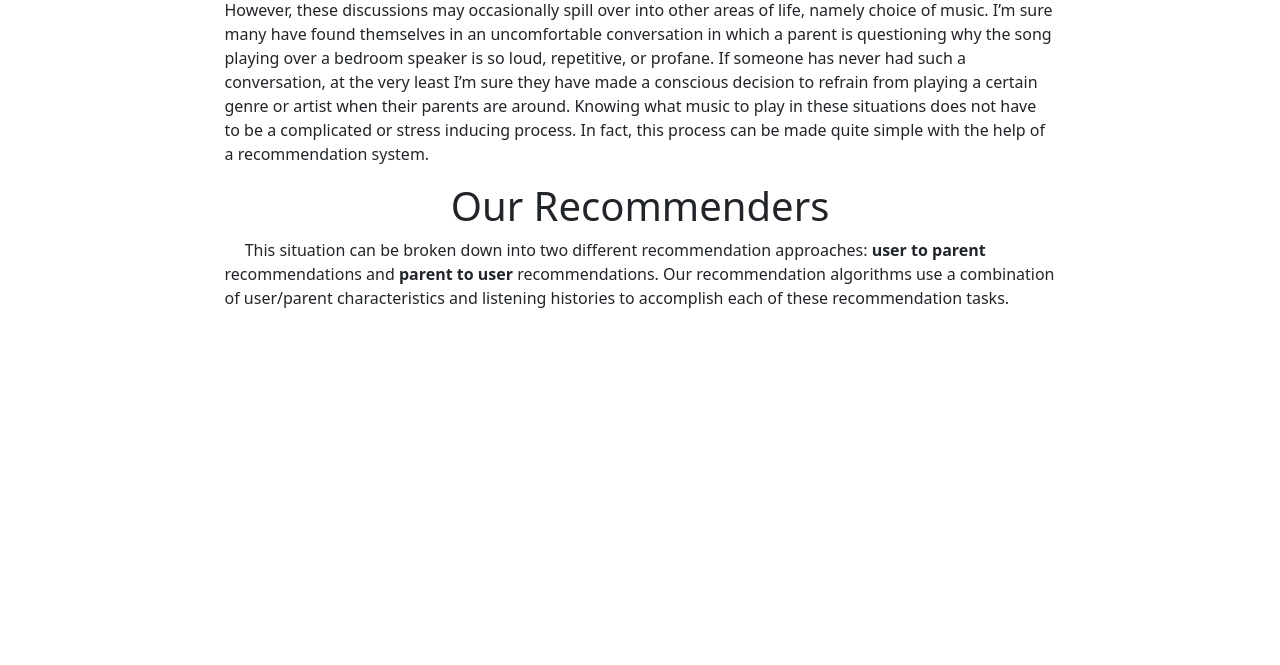
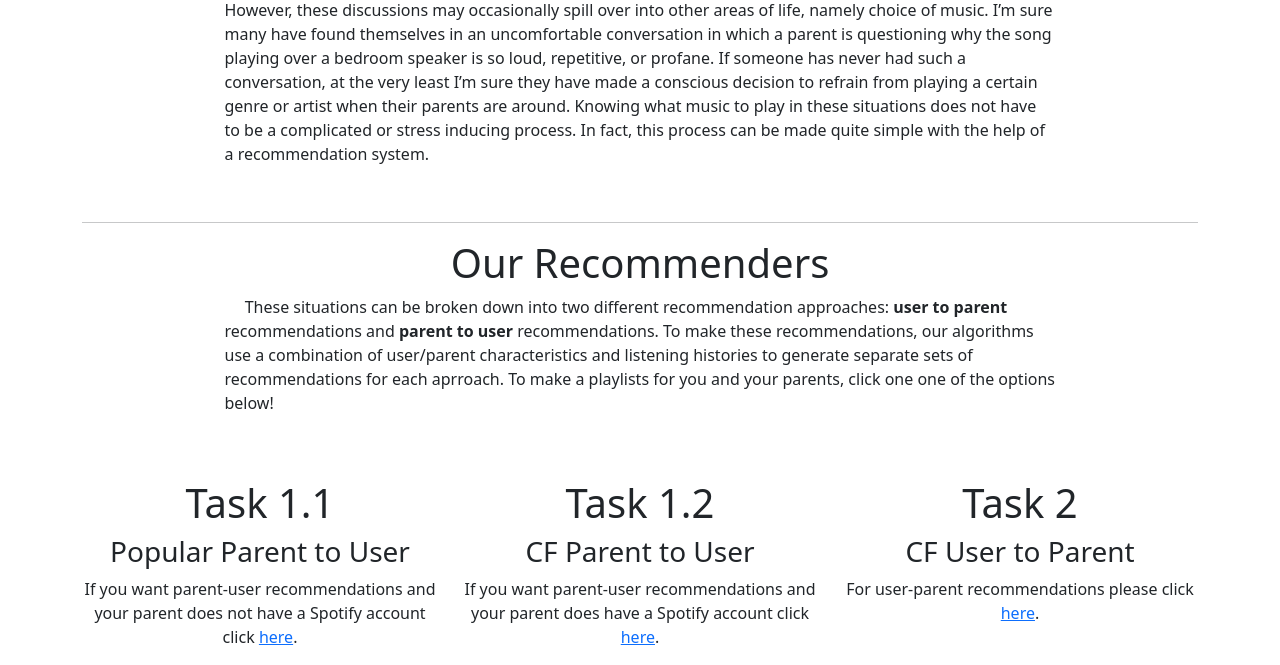
Before and after one commit to DuncanCarlmark/capstone-website, a Flask app: template templates/index.html in a window 1280 px wide. Shown: the part 258-923 px from the top of the page. Before the commit the page ends 566 px from the top, so only its background shows below. Run offline with Flask 2, Linux system fonts and the light colour scheme; the template is opened without the code that fills it, so the values that code supplies are empty.

Commit message:
Started changing file structure to give each recommendation task its own entire flow
This way I can entirely separate the recommendation tasks and host/test the website even if one task isn't completely finished

```diff
--- a/templates/about.html
+++ b/templates/about.html
@@ -10,8 +10,8 @@
         </button>
         <div class="collapse navbar-collapse" id="navbarNavAltMarkup">
             <div class="navbar-nav">
-            <a class="nav-link active" aria-current="page" href="{{ url_for('index') }}">Home</a>
-            <a class="nav-link" href="{{ url_for('about') }}">About</a>
+            <a class="nav-link" aria-current="page" href="{{ url_for('index') }}">Home</a>
+            <a class="nav-link active" href="{{ url_for('about') }}">About</a>
             <a class="nav-link" href="{{ url_for('algorithms') }}">Algorithms</a>
             <a class="nav-link" href="https://github.com/DuncanCarlmark/DSC180b-Capstone" >Repo</a>
             </div>
--- a/templates/algorithms.html
+++ b/templates/algorithms.html
@@ -10,9 +10,9 @@
         </button>
         <div class="collapse navbar-collapse" id="navbarNavAltMarkup">
             <div class="navbar-nav">
-            <a class="nav-link active" aria-current="page" href="{{ url_for('index') }}">Home</a>
+            <a class="nav-link" aria-current="page" href="{{ url_for('index') }}">Home</a>
             <a class="nav-link" href="{{ url_for('about') }}">About</a>
-            <a class="nav-link" href="{{ url_for('algorithms') }}">Algorithms</a>
+            <a class="nav-link active" href="{{ url_for('algorithms') }}">Algorithms</a>
             <a class="nav-link" href="https://github.com/DuncanCarlmark/DSC180b-Capstone" >Repo</a>
             </div>
         </div>
--- a/templates/index.html
+++ b/templates/index.html
@@ -37,22 +37,49 @@
             </div>
         </div>
 
+        <br>
+        <hr>
+
         <div class="row justify-content-center">
             <h1 class="w-75" style="text-align: center"> Our Recommenders </h1>
             <p class="w-75">
-                &emsp; This situation can be broken down into two different recommendation approaches: <b> user to parent </b> recommendations
-                and <b> parent to user </b> recommendations. Our recommendation algorithms use a combination of user/parent characteristics and
-                listening histories to accomplish each of these recommendation tasks.
+                &emsp; These situations can be broken down into two different recommendation approaches: <b> user to parent </b> recommendations
+                and <b> parent to user </b> recommendations. To make these recommendations, our algorithms use a combination of user/parent
+                characteristics and listening histories to generate separate sets of recommendations for each aprroach. To make a playlists for
+                you and your parents, click one one of the options below!
             </p>
         </div>
 
+        <br>
+        <br>
+
+
         <div class="row justify-content-center">
-            <div class="col">
 
+            <div class="col text-center">
+                <h1>Task 1.1</h1>
+                <h3>Popular Parent to User</h3>
+                <p>
+                    If you want parent-user recommendations and your parent does not have
+                    a Spotify account click <a href="">here</a>.
+                </p>
             </div>
 
-            <div class="col">
+            <div class="col text-center">
+                <h1>Task 1.2</h1>
+                <h3>CF Parent to User</h3>
+                <p>
+                    If you want parent-user recommendations and your parent does have
+                    a Spotify account click <a href="">here</a>.
+                </p>
+            </div>
 
+            <div class="col text-center">
+                <h1>Task 2</h1>
+                <h3>CF User to Parent</h3>
+                <p>
+                    For user-parent recommendations please click <a href="">here</a>.
+                </p>
             </div>
 
         </div>
```
Also changed, not shown: templates/task1.1/form.html (renamed from templates/form.html), templates/task1.1/form_failure.html (renamed from templates/form_failure.html), templates/task1.1/form_success.html (renamed from templates/form_success.html).
